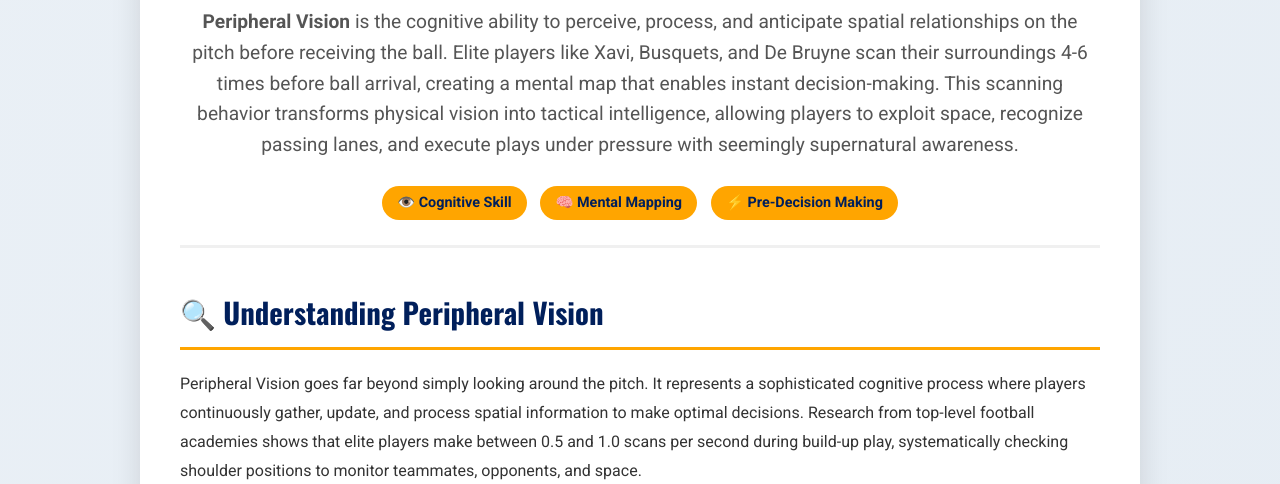
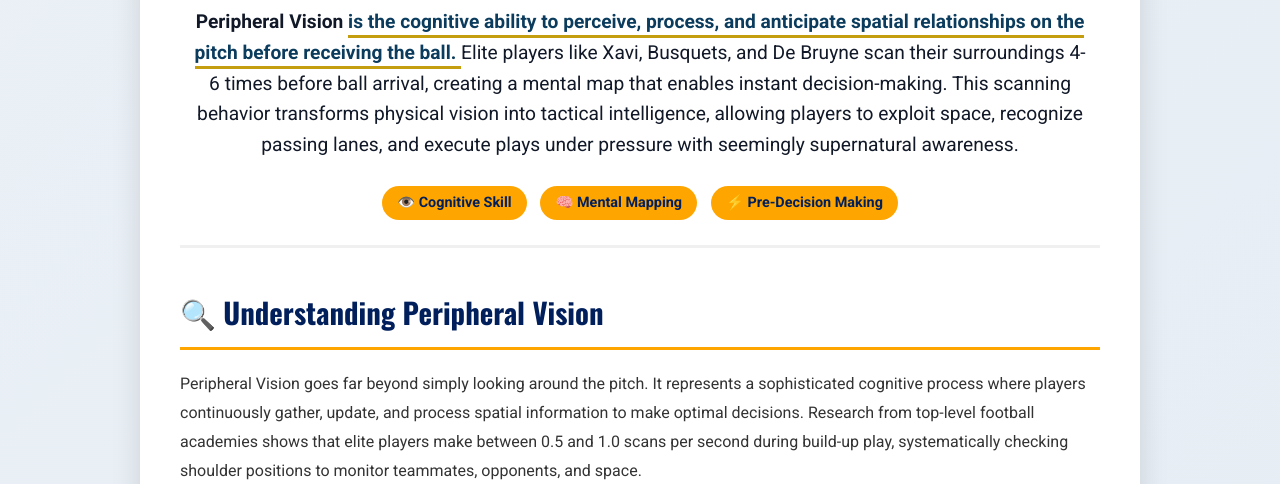
Before and after one commit to jaivaltamboli-pixel/jaivaltamboli-pixel.github.io, a plain HTML site: page PeripheralVision.html in a window 1280 px wide. Shown: the part 316-800 px from the top of the page. Drawn offline with nearby package versions, Linux system fonts and the light colour scheme.

Commit message:
Enhance 'Peripheral Vision' description with styling
Added inline definition styling for 'Peripheral Vision' and updated the description format.

```diff
--- a/PeripheralVision.html
+++ b/PeripheralVision.html
@@ -62,7 +62,24 @@
     />
 
     <style>
+      .inline-definition {
+        border-bottom: 3px solid #c59e0f; /* muted gold */
+        padding-bottom: 2px;
+        font-weight: 600;
+        color: #0b3c5d;
+      }
+
       /* ----- VARIABLES (Matches your site) ----- */
+      .definition {
+        margin: 1.5rem 0;
+        padding: 0.75rem 1rem;
+        border-left: 4px solid #0b3c5d; /* your dark blue */
+        background: #fafafa; /* almost white */
+        color: #111827;
+        font-size: 1.05rem;
+        line-height: 1.6;
+      }
+
       :root {
         --navy-blue: #001f5b;
         --gold-accent: #ffa500;
@@ -293,7 +310,7 @@
       }
 
       .hero-subtitle {
-        color: #555;
+        color: #111827;
         font-size: 1.2em;
         max-width: 900px;
         margin: 0 auto 20px;
@@ -643,14 +660,17 @@
         </h1>
 
         <p class="hero-subtitle">
-          <b>Peripheral Vision</b> is the cognitive ability to perceive,
-          process, and anticipate spatial relationships on the pitch before
-          receiving the ball. Elite players like Xavi, Busquets, and De Bruyne
-          scan their surroundings 4-6 times before ball arrival, creating a
-          mental map that enables instant decision-making. This scanning
-          behavior transforms physical vision into tactical intelligence,
-          allowing players to exploit space, recognize passing lanes, and
-          execute plays under pressure with seemingly supernatural awareness.
+          <b>Peripheral Vision</b>
+          <span class="inline-definition">
+            is the cognitive ability to perceive, process, and anticipate
+            spatial relationships on the pitch before receiving the ball.
+          </span>
+          Elite players like Xavi, Busquets, and De Bruyne scan their
+          surroundings 4-6 times before ball arrival, creating a mental map that
+          enables instant decision-making. This scanning behavior transforms
+          physical vision into tactical intelligence, allowing players to
+          exploit space, recognize passing lanes, and execute plays under
+          pressure with seemingly supernatural awareness.
         </p>
 
         <div>
```
